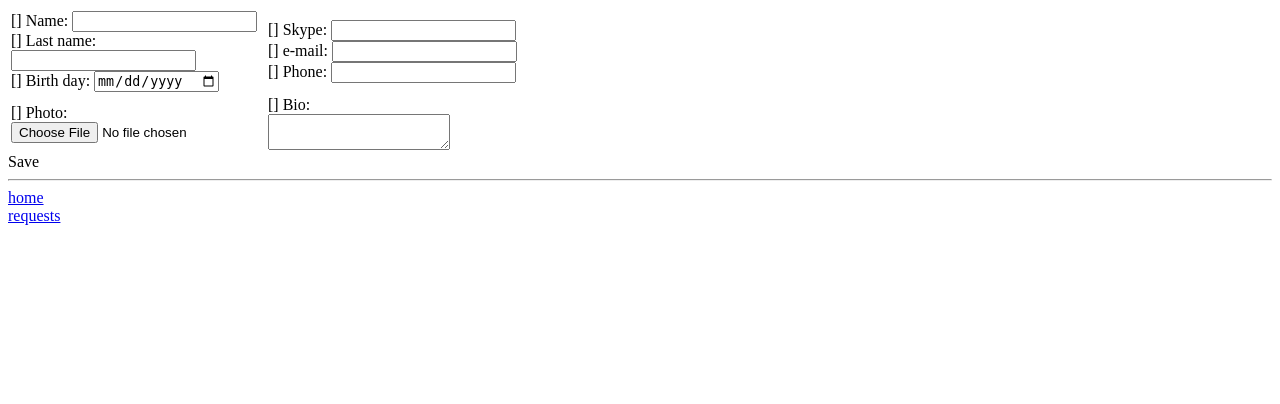
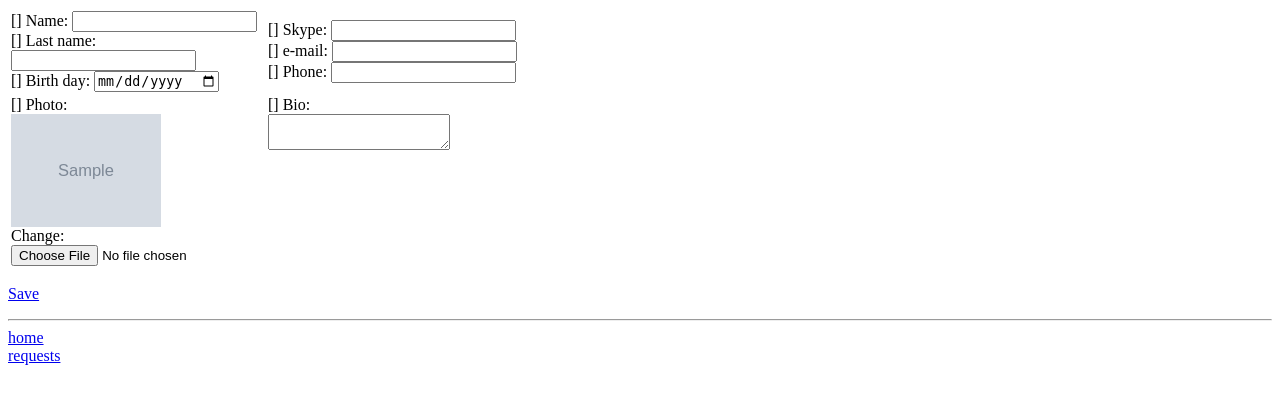
Before and after one commit to mind1master/JobTests, a Django app: template TestTask1/templates/edit.html in a window 1280 px wide. Shown: the top 404 px of the page. Run offline with Django 3.2, Linux system fonts and the light colour scheme; the template is opened without the code that fills it: most values are stand-ins (such as "Sample title", 1, 10 or a date in 2020); grey boxes marked "Sample" are stand-in pictures; form fields are guessed from the names that the template uses.

Commit message:
ticket:6 fixed photo loading

```diff
--- a/TestTask1/main/models.py
+++ b/TestTask1/main/models.py
@@ -15,4 +15,4 @@ class Person(models.Model):
     skype = models.CharField(max_length=20)
     email = models.EmailField()
     phone = models.CharField(max_length=15)
-    photo = models.ImageField(upload_to='avatar')
+    photo = models.ImageField(upload_to='avatar', blank=True, null=True)
--- a/TestTask1/templates/edit.html
+++ b/TestTask1/templates/edit.html
@@ -20,6 +20,7 @@
                         $('#load').show("fast");
                         $form.find('.error').remove();
                         if (data['result'] == 'success') {
+                            $('#photo').attr('src', data['response']);
                             $('#success').show("slow");
                         }
                         else if (data['result'] == 'error') {
@@ -45,6 +46,10 @@
 
         .green {
             background: #adff2f;
+        }
+
+        .error {
+            color: red;
         }
     </style>
 {% endblock %}
@@ -103,8 +108,8 @@
                     <div class="fieldWrapper">
                         {{ form.photo.errors }}
                         <label for="id_photo">Photo:</label><br>
-                        <img width="150px" src="{{ form.instance.photo.url }}" alt=""><br>
-                        {{ form.photo }}
+                        <img id="photo" width="150px" src="{{ profile.photo.url }}" alt=""><br>
+                        Change: <input type="file" name="photo" id="id_photo"/>
                     </div>
 
                 </td>
@@ -118,6 +123,6 @@
 
             </tr>
         </table>
-        <span id="save">Save</span>
+        <p><a href="#" id="save">Save</a>
     </form>
 {% endblock %}
```
Also changed, not shown: TestTask1/main/views.py (+8 -9 lines).
